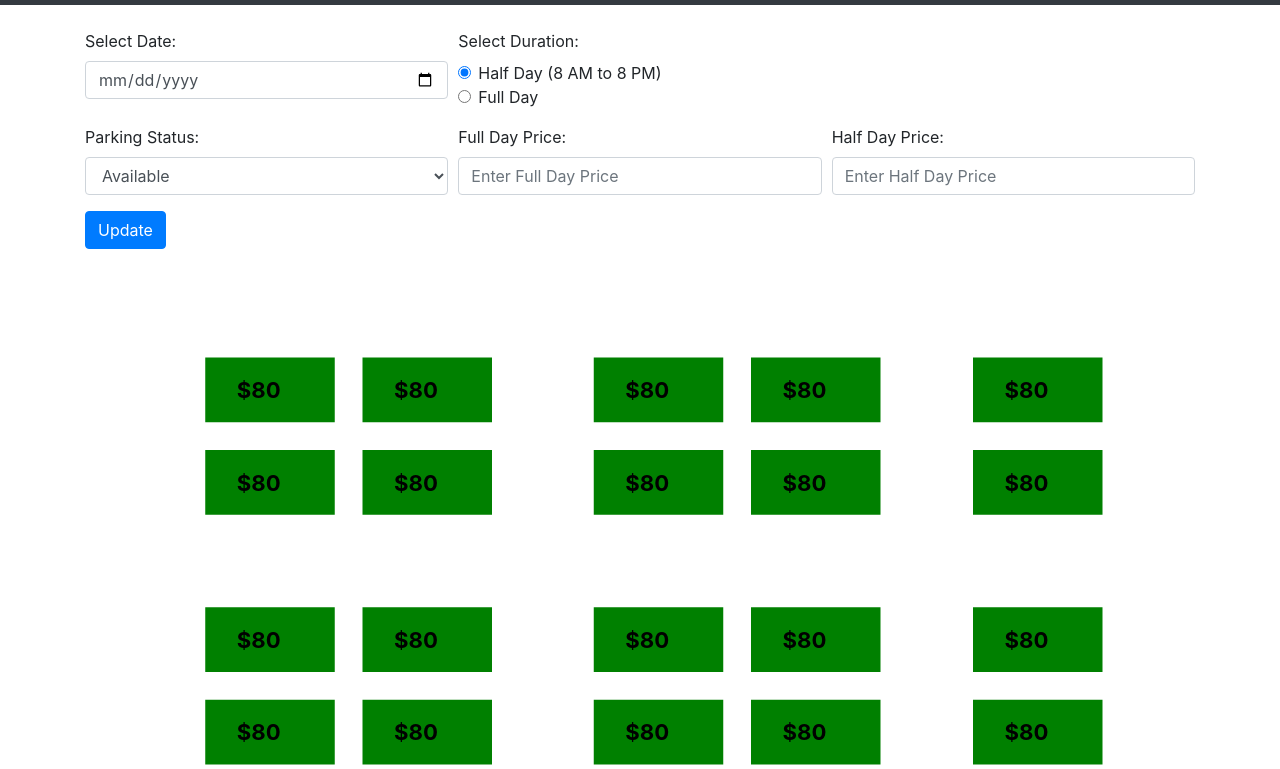
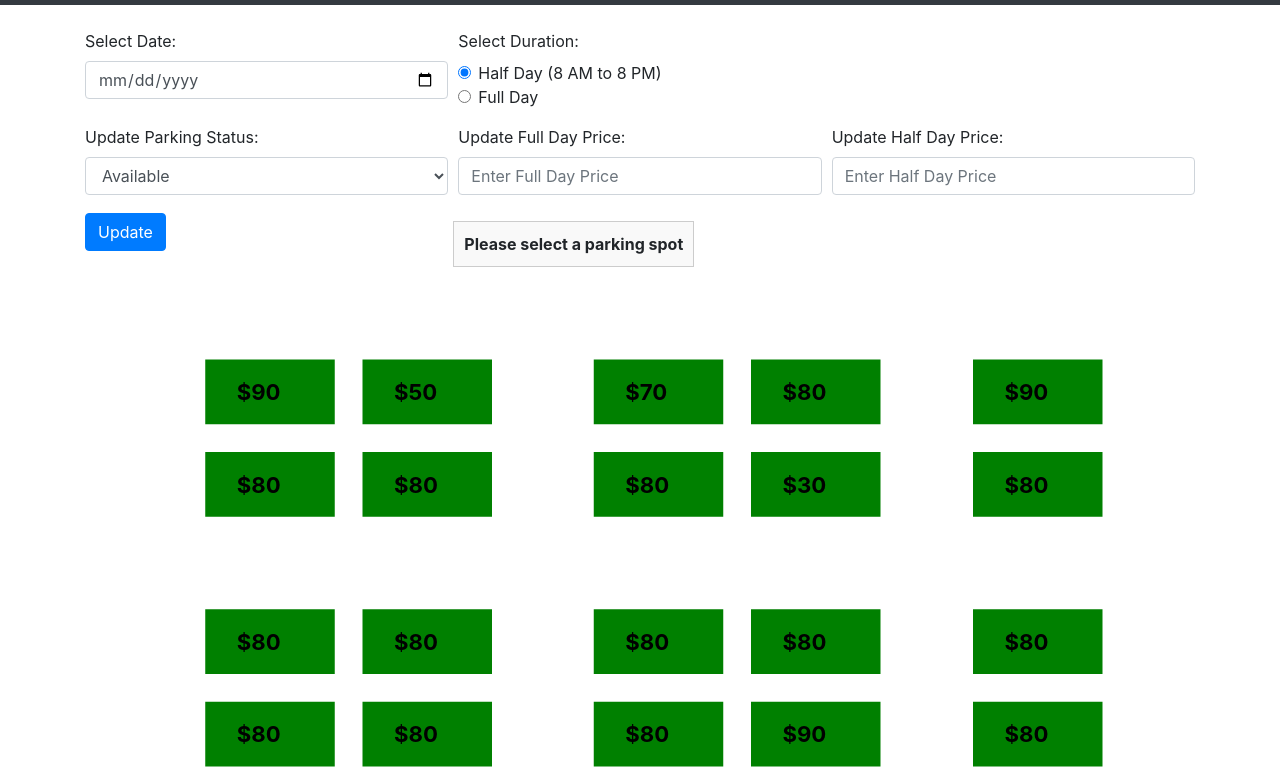
Before and after one commit to SakuraFubukii/ParkSmart, a website: page static/parkingManagement.html in a window 1280 px wide. Shown: the part 51-820 px from the top of the page. Drawn offline with nearby package versions, Linux system fonts and the light colour scheme.

Commit message:
update parkingManagement

```diff
--- a/static/data/ParkingSpaces.json
+++ b/static/data/ParkingSpaces.json
@@ -1,50 +1,242 @@
 [
-  { "parkid": 1, "halfday_price": 80, "fullday_price": 100 },
-  { "parkid": 2, "halfday_price": 80, "fullday_price": 100 },
-  { "parkid": 3, "halfday_price": 80, "fullday_price": 100 },
-  { "parkid": 4, "halfday_price": 80, "fullday_price": 100 },
-  { "parkid": 5, "halfday_price": 80, "fullday_price": 100 },
-  { "parkid": 6, "halfday_price": 80, "fullday_price": 100 },
-  { "parkid": 7, "halfday_price": 80, "fullday_price": 100 },
-  { "parkid": 8, "halfday_price": 80, "fullday_price": 100 },
-  { "parkid": 9, "halfday_price": 80, "fullday_price": 100 },
-  { "parkid": 10, "halfday_price": 80, "fullday_price": 100 },
-  { "parkid": 11, "halfday_price": 80, "fullday_price": 100 },
-  { "parkid": 12, "halfday_price": 80, "fullday_price": 100 },
-  { "parkid": 13, "halfday_price": 80, "fullday_price": 100 },
-  { "parkid": 14, "halfday_price": 80, "fullday_price": 100 },
-  { "parkid": 15, "halfday_price": 80, "fullday_price": 100 },
-  { "parkid": 16, "halfday_price": 80, "fullday_price": 100 },
-  { "parkid": 17, "halfday_price": 80, "fullday_price": 100 },
-  { "parkid": 18, "halfday_price": 80, "fullday_price": 100 },
-  { "parkid": 19, "halfday_price": 80, "fullday_price": 100 },
-  { "parkid": 20, "halfday_price": 80, "fullday_price": 100 },
-  { "parkid": 21, "halfday_price": 80, "fullday_price": 100 },
-  { "parkid": 22, "halfday_price": 80, "fullday_price": 100 },
-  { "parkid": 23, "halfday_price": 80, "fullday_price": 100 },
-  { "parkid": 24, "halfday_price": 80, "fullday_price": 100 },
-  { "parkid": 25, "halfday_price": 80, "fullday_price": 100 },
-  { "parkid": 26, "halfday_price": 80, "fullday_price": 100 },
-  { "parkid": 27, "halfday_price": 80, "fullday_price": 100 },
-  { "parkid": 28, "halfday_price": 80, "fullday_price": 100 },
-  { "parkid": 29, "halfday_price": 80, "fullday_price": 100 },
-  { "parkid": 30, "halfday_price": 80, "fullday_price": 100 },
-  { "parkid": 31, "halfday_price": 80, "fullday_price": 100 },
-  { "parkid": 32, "halfday_price": 80, "fullday_price": 100 },
-  { "parkid": 33, "halfday_price": 80, "fullday_price": 100 },
-  { "parkid": 34, "halfday_price": 80, "fullday_price": 100 },
-  { "parkid": 35, "halfday_price": 80, "fullday_price": 100 },
-  { "parkid": 36, "halfday_price": 80, "fullday_price": 100 },
-  { "parkid": 37, "halfday_price": 80, "fullday_price": 100 },
-  { "parkid": 38, "halfday_price": 80, "fullday_price": 100 },
-  { "parkid": 39, "halfday_price": 80, "fullday_price": 100 },
-  { "parkid": 40, "halfday_price": 80, "fullday_price": 100 },
-  { "parkid": 41, "halfday_price": 80, "fullday_price": 100 },
-  { "parkid": 42, "halfday_price": 80, "fullday_price": 100 },
-  { "parkid": 43, "halfday_price": 80, "fullday_price": 100 },
-  { "parkid": 44, "halfday_price": 80, "fullday_price": 100 },
-  { "parkid": 45, "halfday_price": 80, "fullday_price": 100 },
-  { "parkid": 46, "halfday_price": 80, "fullday_price": 100 },
-  { "parkid": 47, "halfday_price": 80, "fullday_price": 100 },
-  { "parkid": 48, "halfday_price": 80, "fullday_price": 100 }
+  {
+    "parkid": 1,
+    "halfday_price": "90",
+    "fullday_price": "50"
+  },
+  {
+    "parkid": 2,
+    "halfday_price": "50",
+    "fullday_price": "70"
+  },
+  {
+    "parkid": 3,
+    "halfday_price": "70",
+    "fullday_price": "50"
+  },
+  {
+    "parkid": 4,
+    "halfday_price": 80,
+    "fullday_price": 100
+  },
+  {
+    "parkid": 5,
+    "halfday_price": "90",
+    "fullday_price": "80"
+  },
+  {
+    "parkid": 6,
+    "halfday_price": 80,
+    "fullday_price": 100
+  },
+  {
+    "parkid": 7,
+    "halfday_price": 80,
+    "fullday_price": 100
+  },
+  {
+    "parkid": 8,
+    "halfday_price": 80,
+    "fullday_price": 100
+  },
+  {
+    "parkid": 9,
+    "halfday_price": "30",
+    "fullday_price": "60"
+  },
+  {
+    "parkid": 10,
+    "halfday_price": 80,
+    "fullday_price": 100
+  },
+  {
+    "parkid": 11,
+    "halfday_price": 80,
+    "fullday_price": 100
+  },
+  {
+    "parkid": 12,
+    "halfday_price": 80,
+    "fullday_price": 100
+  },
+  {
+    "parkid": 13,
+    "halfday_price": 80,
+    "fullday_price": 100
+  },
+  {
+    "parkid": 14,
+    "halfday_price": 80,
+    "fullday_price": 100
+  },
+  {
+    "parkid": 15,
+    "halfday_price": 80,
+    "fullday_price": 100
+  },
+  {
+    "parkid": 16,
+    "halfday_price": 80,
+    "fullday_price": 100
+  },
+  {
+    "parkid": 17,
+    "halfday_price": 80,
+    "fullday_price": 100
+  },
+  {
+    "parkid": 18,
+    "halfday_price": 80,
+    "fullday_price": 100
+  },
+  {
+    "parkid": 19,
+    "halfday_price": "90",
+    "fullday_price": "7"
+  },
+  {
+    "parkid": 20,
+    "halfday_price": 80,
+    "fullday_price": 100
+  },
+  {
+    "parkid": 21,
+    "halfday_price": 80,
+    "fullday_price": 100
+  },
+  {
+    "parkid": 22,
+    "halfday_price": 80,
+    "fullday_price": 100
+  },
+  {
+    "parkid": 23,
+    "halfday_price": 80,
+    "fullday_price": 100
+  },
+  {
+    "parkid": 24,
+    "halfday_price": 80,
+    "fullday_price": 100
+  },
+  {
+    "parkid": 25,
+    "halfday_price": 80,
+    "fullday_price": 100
+  },
+  {
+    "parkid": 26,
+    "halfday_price": 80,
+    "fullday_price": 100
+  },
+  {
+    "parkid": 27,
+    "halfday_price": 80,
+    "fullday_price": 100
+  },
+  {
+    "parkid": 28,
+    "halfday_price": 80,
+    "fullday_price": 100
+  },
+  {
+    "parkid": 29,
+    "halfday_price": 80,
+    "fullday_price": 100
+  },
+  {
+    "parkid": 30,
+    "halfday_price": 80,
+    "fullday_price": 100
+  },
+  {
+    "parkid": 31,
+    "halfday_price": 80,
+    "fullday_price": 100
+  },
+  {
+    "parkid": 32,
+    "halfday_price": 80,
+    "fullday_price": 100
+  },
+  {
+    "parkid": 33,
+    "halfday_price": 80,
+    "fullday_price": 100
+  },
+  {
+    "parkid": 34,
+    "halfday_price": 80,
+    "fullday_price": 100
+  },
+  {
+    "parkid": 35,
+    "halfday_price": 80,
+    "fullday_price": 100
+  },
+  {
+    "parkid": 36,
+    "halfday_price": 80,
+    "fullday_price": 100
+  },
+  {
+    "parkid": 37,
+    "halfday_price": 80,
+    "fullday_price": 100
+  },
+  {
+    "parkid": 38,
+    "halfday_price": 80,
+    "fullday_price": 100
+  },
+  {
+    "parkid": 39,
+    "halfday_price": 80,
+    "fullday_price": 100
+  },
+  {
+    "parkid": 40,
+    "halfday_price": 80,
+    "fullday_price": 100
+  },
+  {
+    "parkid": 41,
+    "halfday_price": 80,
+    "fullday_price": 100
+  },
+  {
+    "parkid": 42,
+    "halfday_price": 80,
+    "fullday_price": 100
+  },
+  {
+    "parkid": 43,
+    "halfday_price": 80,
+    "fullday_price": 100
+  },
+  {
+    "parkid": 44,
+    "halfday_price": 80,
+    "fullday_price": 100
+  },
+  {
+    "parkid": 45,
+    "halfday_price": 80,
+    "fullday_price": 100
+  },
+  {
+    "parkid": 46,
+    "halfday_price": 80,
+    "fullday_price": 100
+  },
+  {
+    "parkid": 47,
+    "halfday_price": 80,
+    "fullday_price": 100
+  },
+  {
+    "parkid": 48,
+    "halfday_price": 80,
+    "fullday_price": 100
+  }
 ]
--- a/static/data/Reservations.json
+++ b/static/data/Reservations.json
@@ -3,8 +3,30 @@
     "_id": "res_1",
     "user_id": "zhangsan",
     "parkId": "1",
-    "date": "2024-11-30",
+    "date": "2024-12-03",
     "duration": "half",
-    "payment_status": "completed"
+    "booktime": "2024-11-30T18:00:00Z",
+    "payment_status": "completed",
+    "comment": ""
+  },
+  {
+    "user_id": "admin",
+    "parkId": "5",
+    "date": "2024-12-03",
+    "duration": "half",
+    "booktime": "2024-12-01T13:26:26.866Z",
+    "payment_status": "none",
+    "comment": "Blocked by admin",
+    "_id": "res_4"
+  },
+  {
+    "user_id": "admin",
+    "parkId": "19",
+    "date": "2024-12-03",
+    "duration": "half",
+    "booktime": "2024-12-01T13:54:31.902Z",
+    "payment_status": "none",
+    "comment": "Blocked by admin",
+    "_id": "res_5"
   }
 ]
--- a/static/data/Users.json
+++ b/static/data/Users.json
@@ -1,6 +1,6 @@
 [
   {
-    "_id": "zhangsan",
+    "userid": "zhangsan",
     "username": "张三",
     "phone": "+86 18888888888",
     "email": "zhangsan@gmail.com",
--- a/static/js/booking.js
+++ b/static/js/booking.js
@@ -109,16 +109,16 @@ function updatePrices(parkingData) {
 
   if (parkingInfo) {
     const price = parkingInfo[selectedPriceType];
-    selectedParkingSpot.setAttribute('title', `Price: ${price}元`);
+    selectedParkingSpot.setAttribute('title', `Price: ${price}HKD`);
     const priceText = selectedParkingSpot.querySelector('.price');
     if (priceText) {
-      priceText.textContent = `${price}元`;
+      priceText.textContent = `${price}HKD`;
     } else {
       const textElement = document.createElementNS('http://www.w3.org/2000/svg', 'text');
       textElement.setAttribute('x', parseFloat(selectedParkingSpot.getAttribute('x')) + 5);
       textElement.setAttribute('y', parseFloat(selectedParkingSpot.getAttribute('y')) + 25);
       textElement.setAttribute('class', 'price');
-      textElement.textContent = `${price}元`;
+      textElement.textContent = `${price}HKD`;
       selectedParkingSpot.appendChild(textElement);
     }
   }
--- a/static/js/parkingManagement.js
+++ b/static/js/parkingManagement.js
@@ -29,6 +29,7 @@ async function updateParkingStatus(parkingData) {
   const dateInput = document.getElementById('date').value;
   const halfDayOption = document.getElementById('halfDay');
   const fullDayOption = document.getElementById('fullDay');
+  const infoDisplay = document.getElementById('infoDisplay');
 
   parkingData.forEach((parkingSpot) => {
     const rect = document.querySelector(`rect[parkid="${parkingSpot.parkid}"]`);
@@ -37,8 +38,8 @@ async function updateParkingStatus(parkingData) {
       rect.classList.remove('available', 'occupied', 'selected');
 
       const isOccupied = reservations.some((reservation) => {
-        const parkIdMatch = String(reservation.parkId) === String(parkingSpot.parkid);
-        const dateMatch = String(reservation.date) === dateInput;
+        const parkIdMatch = String(reservation.parkId) == String(parkingSpot.parkid);
+        const dateMatch = String(reservation.date) == dateInput;
         return parkIdMatch && dateMatch;
       });
 
@@ -57,6 +58,29 @@ async function updateParkingStatus(parkingData) {
       // Add click event listener for selecting parking spots
       rect.addEventListener('click', () => {
         if (isOccupied) {
+          const reservation = reservations.find((res) => res.parkId == parkingSpot.parkid && res.date == dateInput);
+          if (reservation) {
+            // Check if the user is an admin or a regular user
+            if (reservation.user_id === 'admin') {
+              infoDisplay.innerHTML = `
+                  <strong>Occupied:</strong><br>
+                  Status: Administrator has locked this parking spot.<br>
+                  Date: ${reservation.date}<br>
+                  Duration: ${reservation.duration}<br>
+                  Book Time: ${new Date(reservation.booktime).toLocaleString()}<br>
+                  Comment: ${reservation.comment || 'None'}
+                `;
+            } else {
+              infoDisplay.innerHTML = `
+                <strong>Occupied:</strong><br>
+                User: ${reservation.user_id}<br>
+                Date: ${reservation.date}<br>
+                Duration: ${reservation.duration}<br>
+                Book Time: ${new Date(reservation.booktime).toLocaleString()}<br>
+                Comment: ${reservation.comment || 'None'}
+              `;
+            }
+          }
           return;
         }
 
@@ -67,19 +91,26 @@ async function updateParkingStatus(parkingData) {
 
         // Select the clicked space if available
         rect.classList.add('selected');
+
+        // If selected space is available, show "Available"
+        infoDisplay.innerHTML = '<strong>Available</strong>';
       });
     }
   });
+
+  if (!document.querySelector('.park.selected')) {
+    infoDisplay.innerHTML = '<strong>Please select a parking spot</strong>'; // Display message if nothing is selected
+  }
 }
 
-async function updateParkingPrice(parkId, newHalfDayPrice, newFullDayPrice) {
+async function updateParkingPrice(parkId, newHalfDayPrice, newFullDayPrice, reservationData, op_status) {
   try {
-    const response = await fetch('/data/ParkingSpaces.json', {
+    const response = await fetch('/manage', {
       method: 'POST',
       headers: {
         'Content-Type': 'application/json',
       },
-      body: JSON.stringify({ parkId, newHalfDayPrice, newFullDayPrice }),
+      body: JSON.stringify({ parkId, newHalfDayPrice, newFullDayPrice, reservationData, op_status }),
     });
 
     console.log(response);
@@ -90,6 +121,9 @@ async function updateParkingPrice(parkId, newHalfDayPrice, newFullDayPrice) {
 
     const result = await response.json();
     console.log(result.message);
+
+    alert(result.message);
+    location.reload();
   } catch (error) {
     console.error('Error updating parking price:', error);
   }
@@ -98,12 +132,37 @@ async function updateParkingPrice(parkId, newHalfDayPrice, newFullDayPrice) {
 document.getElementById('updatePriceButton').addEventListener('click', async () => {
   const selectedRect = document.querySelector('.park.selected');
   const parkId = selectedRect ? selectedRect.getAttribute('parkid') : null;
+  const parkingStatusSelect = document.getElementById('parkingStatus');
+  const selectedStatus = parkingStatusSelect.value;
 
   const fullDayPrice = document.getElementById('fullDayPrice').value;
   const halfDayPrice = document.getElementById('halfDayPrice').value;
 
   if (parkId && (fullDayPrice || halfDayPrice)) {
-    await updateParkingPrice(parkId, halfDayPrice || undefined, fullDayPrice || undefined);
+    if (selectedStatus) {
+      let op_status = 0;
+      if (selectedStatus == 'occupied') {
+        op_status = 1;
+      }
+      const reservationData = {
+        user_id: 'admin',
+        parkId: parkId,
+        date: document.getElementById('date').value,
+        duration: document.querySelector('input[name="duration"]:checked').value,
+        booktime: new Date().toISOString(),
+        payment_status: 'none',
+        comment: 'Blocked by admin',
+      };
+      await updateParkingPrice(
+        parkId,
+        halfDayPrice || undefined,
+        fullDayPrice || undefined,
+        reservationData,
+        op_status
+      );
+    } else {
+      alert('Please select a parking status.');
+    }
   } else {
     alert('Please select a parking spot and enter at least one price.');
   }
--- a/static/parkingManagement.html
+++ b/static/parkingManagement.html
@@ -27,6 +27,12 @@
       .price {
         font-size: 12px;
         font-weight: bold;
+      }
+      #infoDisplay {
+        margin-top: 10px;
+        padding: 10px;
+        border: 1px solid #ccc;
+        background-color: #f9f9f9;
       }
     </style>
     <script src="https://code.jquery.com/jquery-3.5.1.slim.min.js"></script>
@@ -65,7 +71,7 @@
 
         <div class="form-row">
           <div class="form-group col-md-4">
-            <label for="parkingStatus">Parking Status:</label>
+            <label for="parkingStatus">Update Parking Status:</label>
             <select class="form-control" id="parkingStatus">
               <option value="available">Available</option>
               <option value="occupied">Occupied</option>
@@ -73,16 +79,17 @@
           </div>
 
           <div class="form-group col-md-4">
-            <label for="fullDayPrice">Full Day Price:</label>
+            <label for="fullDayPrice">Update Full Day Price:</label>
             <input type="number" class="form-control" id="fullDayPrice" placeholder="Enter Full Day Price" />
           </div>
           <div class="form-group col-md-4">
-            <label for="halfDayPrice">Half Day Price:</label>
+            <label for="halfDayPrice">Update Half Day Price:</label>
             <input type="number" class="form-control" id="halfDayPrice" placeholder="Enter Half Day Price" />
           </div>
           <div class="form-group col-md-4 align-self-end">
             <button type="button" class="btn btn-primary" id="updatePriceButton">Update</button>
           </div>
+          <div id="infoDisplay"></div>
         </div>
 
         <div id="maps">
```
Also changed, not shown: src/parkingManagement.js (+65 -8 lines), static/data/Bookings.json (deleted).
